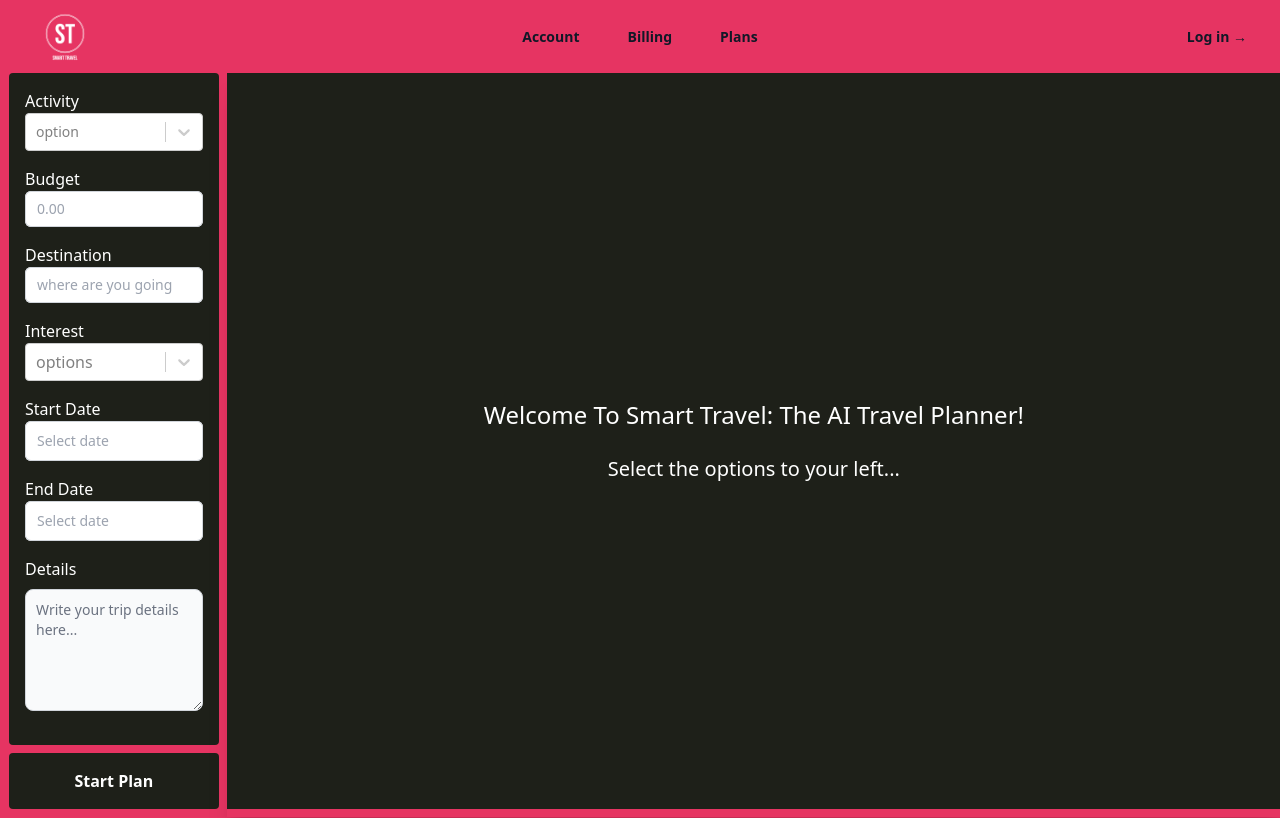
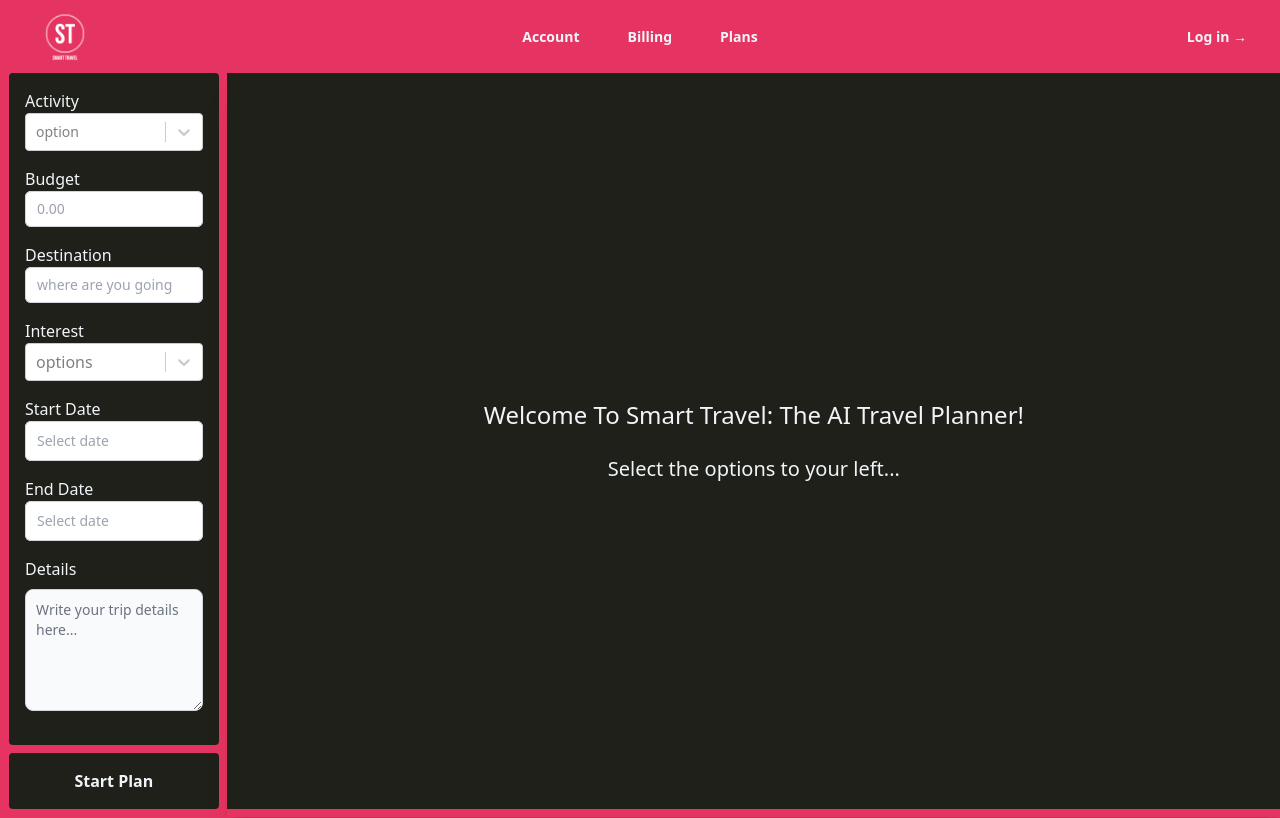
Before and after one commit to PhatStraw/smart-planner, a Next.js app: page / in a window 1280 px wide. Built offline with nearby package versions, Linux system fonts and the light colour scheme.

Commit message:
more-styles

```diff
--- a/components/card.js
+++ b/components/card.js
@@ -1,7 +1,7 @@
 export default function PlanCard(props) {
     return (
         <div className="w-full w-full lg:flex my-1 p-2">
-            <div className="border w-full border-gray-400 lg:border-l-0 lg:border-t lg:border-gray-400 bg-white rounded-b lg:rounded-b-none lg:rounded-r p-4 flex flex-col justify-between leading-normal">
+            <div className="border w-full border-gray-400 lg:border-l-0 lg:border-t lg:border-gray-400 bg-slate-100 rounded-b lg:rounded-b-none lg:rounded-r p-4 flex flex-col justify-between leading-normal">
                 <div className="mb-2">
                     <p className="text-sm text-gray-600 flex items-center">
                         Day {props.day}
--- a/components/datePicker.js
+++ b/components/datePicker.js
@@ -6,7 +6,7 @@
 const DatePickerComp = (props) => {
     return (
         <div className='flex flex-col'>
-            <span className='text-white'>{props.title}</span>
+            <span className='text-slate-100'>{props.title}</span>
             <DatePicker calendarClassName="calendar" className='border max-w-[100%] w-full rounded-md border-0  text-gray-900 ring-1 ring-inset ring-gray-300 placeholder:text-gray-400 focus:ring-2 focus:ring-inset focus:ring-indigo-600 sm:text-sm sm:leading-6' selected={props.date} onChange={(date) => props.dateSet(date)} placeholderText='Select date' />
         </div>
     )
--- a/components/nav.js
+++ b/components/nav.js
@@ -29,25 +29,25 @@
           </button>
         </div>
         <Popover.Group className="hidden lg:flex lg:gap-x-12">
-          <Link href="#" className="text-sm font-semibold leading-6 text-gray-900">
+          <Link href="#" className="text-sm font-semibold leading-6 text-slate-100">
             Account
           </Link>
-          <Link href="#" className="text-sm font-semibold leading-6 text-gray-900">
+          <Link href="#" className="text-sm font-semibold leading-6 text-slate-100">
             Billing
           </Link>
-          <Link href="#" className="text-sm font-semibold leading-6 text-gray-900">
+          <Link href="#" className="text-sm font-semibold leading-6 text-slate-100">
             Plans
           </Link>
         </Popover.Group>
         <div className="hidden lg:flex lg:flex-1 lg:justify-end">
-          <Link href="#" className="text-sm font-semibold leading-6 text-gray-900">
+          <Link href="#" className="text-sm font-semibold leading-6 text-slate-100">
             Log in <span aria-hidden="true">&rarr;</span>
           </Link>
         </div>
       </nav>
       <Dialog as="div" className="lg:hidden" open={mobileMenuOpen} onClose={setMobileMenuOpen}>
         <div className="fixed inset-0 z-10" />
-        <Dialog.Panel className="fixed inset-y-0 right-0 z-10 w-full overflow-y-auto bg-white px-6 py-6 sm:max-w-sm sm:ring-1 sm:ring-gray-900/10">
+        <Dialog.Panel className="fixed inset-y-0 right-0 z-10 w-full overflow-y-auto bg-slate-100 px-6 py-6 sm:max-w-sm sm:ring-1 sm:ring-gray-900/10">
           <div className="flex items-center justify-between">
             <Link href="#" className="-m-1.5 p-1.5">
               <span className="sr-only">Smart Travel</span>
@@ -59,11 +59,11 @@
             </Link>
             <button
               type="button"
-              className="-m-2.5 rounded-md p-2.5 text-gray-700"
+              className="-m-2.5 rounded-md p-2.5 text-slate-100"
               onClick={() => setMobileMenuOpen(false)}
             >
               <span className="sr-only">Close menu</span>
-              <XMarkIcon className="h-6 w-6" aria-hidden="true" />
+              <XMarkIcon className="h-6 w-6 text-slate-100" aria-hidden="true" />
             </button>
           </div>
           <div className="mt-6 flow-root">
--- a/components/sidebar.js
+++ b/components/sidebar.js
@@ -27,19 +27,19 @@
       <div className='mx-1 md:mx-2 bg-[#1e2019] h-full rounded'>
         <ul className="text-slate space-y-4 m-4">
           <li>
-            <span className="text-white flex-1 whitespace-nowrap">Activity</span>
+            <span className="text-slate-100 flex-1 slate-100space-nowrap">Activity</span>
             <Select options={activityOptions} onChange={(e) => { props.setActivity(e.value) }} className='w-full rounded-md border-0  text-gray-900 ring-1 ring-inset ring-gray-300 placeholder:text-gray-400 focus:ring-2 focus:ring-inset focus:ring-indigo-600 sm:text-sm sm:leading-6' placeholder="option" />
           </li>
           <li>
-            <span className="text-white flex-1 whitespace-nowrap">Budget</span>
+            <span className="text-slate-100 flex-1 slate-100space-nowrap">Budget</span>
             <input type="text" onChange={(e) => { props.setBudget(e.target.value) }} name="price" id="price" className="block w-full rounded-md border-0 py-1.5  text-gray-900 ring-1 ring-inset ring-gray-300 placeholder:text-gray-400 focus:ring-2 focus:ring-inset focus:ring-indigo-600 sm:text-sm sm:leading-6" placeholder="0.00" />
           </li>
           <li>
-            <span className="text-white flex-1 whitespace-nowrap">Destination</span>
+            <span className="text-slate-100 flex-1 slate-100space-nowrap">Destination</span>
             <input type="text" onChange={(e) => { props.setDestination(e.target.value) }} name="price" id="price" className="block w-full rounded-md border-0 py-1.5  text-gray-900 ring-1 ring-inset ring-gray-300 placeholder:text-gray-400 focus:ring-2 focus:ring-inset focus:ring-indigo-600 sm:text-sm sm:leading-6" placeholder="where are you going" />
           </li>
           <li>
-            <span className="text-white flex-1 whitespace-nowrap">Interest</span>
+            <span className="text-slate-100 flex-1 slate-100space-nowrap">Interest</span>
             <Select isMulti={true} options={InterestOptions} onChange={(e) => {
               props.setInterest([])
               e.map((i) => {
@@ -60,12 +60,12 @@
             <DatePickerComp title="End Date" date={props.endDate} dateSet={props.setEndDate} />
           </li>
           <li>
-            <label for="message" class="block mb-2 text-md font-medium text-white dark:text-white">Details</label>
-            <textarea onChange={(e) => { props.setSideNote(e.target.value) }} id="message" rows="5" class="block p-2.5 w-full text-sm text-gray-900 bg-gray-50 rounded-lg border border-gray-300 focus:ring-blue-500 focus:border-blue-500 dark:bg-gray-700 dark:border-gray-600 dark:placeholder-gray-400 dark:text-white dark:focus:ring-blue-500 dark:focus:border-blue-500" placeholder="Write your trip details here..."></textarea>
+            <label for="message" class="block mb-2 text-md font-medium text-slate-100 dark:text-slate-100">Details</label>
+            <textarea onChange={(e) => { props.setSideNote(e.target.value) }} id="message" rows="5" class="block p-2.5 w-full text-sm text-gray-900 bg-gray-50 rounded-lg border border-gray-300 focus:ring-blue-500 focus:border-blue-500 dark:bg-gray-700 dark:border-gray-600 dark:placeholder-gray-400 dark:text-slate-100 dark:focus:ring-blue-500 dark:focus:border-blue-500" placeholder="Write your trip details here..."></textarea>
           </li>
         </ul>
       </div>
-      <button onClick={props.makePlans} className="bg-[#1e2019] rounded hover:bg-[#fcf7f8] hover:text-[#1e2019] text-white font-bold m-1 md:m-2 p-4">
+      <button onClick={props.makePlans} className="bg-[#1e2019] rounded hover:bg-[#fcf7f8] hover:text-[#1e2019] text-slate-100 font-bold m-1 md:m-2 p-4">
         Start Plan
       </button>
     </div>
--- a/pages/index.js
+++ b/pages/index.js
@@ -80,9 +80,9 @@
           />
           <div className="flex flex-col items-center w-full bg-[#e63462] shadow-xl overflow-hidden">
             {!loading ? (
-            <div className="w-full flex flex-col flex-grow h-0 overflow-auto bg-[#1e2019] mb-2 text-white">
+            <div className="w-full flex flex-col flex-grow h-0 overflow-auto bg-[#1e2019] mb-2 text-slate-100">
               {!plan ? (
-                <div className='flex flex-col justify-center h-full w-full bg-[#1e2019] text-white'>
+                <div className='flex flex-col justify-center h-full w-full bg-[#1e2019] text-slate-100'>
                   <h1 className='text-center text-xl lg:text-2xl'>
                     Welcome To Smart Travel: The AI Travel Planner!
                   </h1>
```
